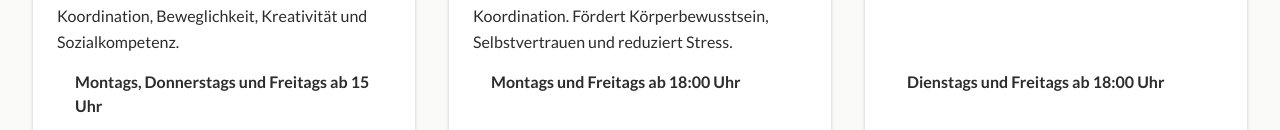
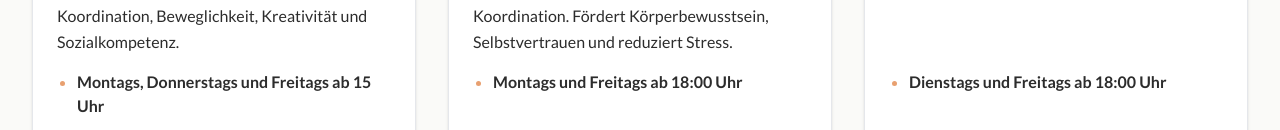
Before and after one commit to waynedevilliers/salon77, a Next.js app: page /unterricht in a window 1280 px wide. Shown: the part 670-800 px from the top of the page. Built offline with nearby package versions, Linux system fonts and the light colour scheme.

Commit message:
style(unterricht): schedule as a real list with a bullet
Replaces the custom dot element with a list item (ul and li), so the browser
draws the bullet. The bullet takes the logo orange through the marker colour.

Co-Authored-By: Claude Haiku 5.5 <noreply@anthropic.com>

```diff
--- a/components/CourseCard.tsx
+++ b/components/CourseCard.tsx
@@ -86,17 +86,12 @@ export default function CourseCard({
       >
         {description}
       </p>
-      <p
-        className="mb-6 mt-auto flex min-h-[3rem] items-start gap-2 text-base font-semibold"
+      <ul
+        className="mb-6 mt-auto min-h-[3rem] list-disc pl-5 text-base font-semibold marker:text-[var(--color-button)]"
         style={{ color: 'var(--color-text)' }}
       >
-        <span
-          aria-hidden="true"
-          className="h-2.5 w-2.5 flex-shrink-0 rounded-full"
-          style={{ backgroundColor: 'var(--color-button)' }}
-        />
-        {schedule}
-      </p>
+        <li>{schedule}</li>
+      </ul>
 
       <div className="mb-6 flex flex-wrap justify-center gap-6">
         {instructors.map((name) => (
```
